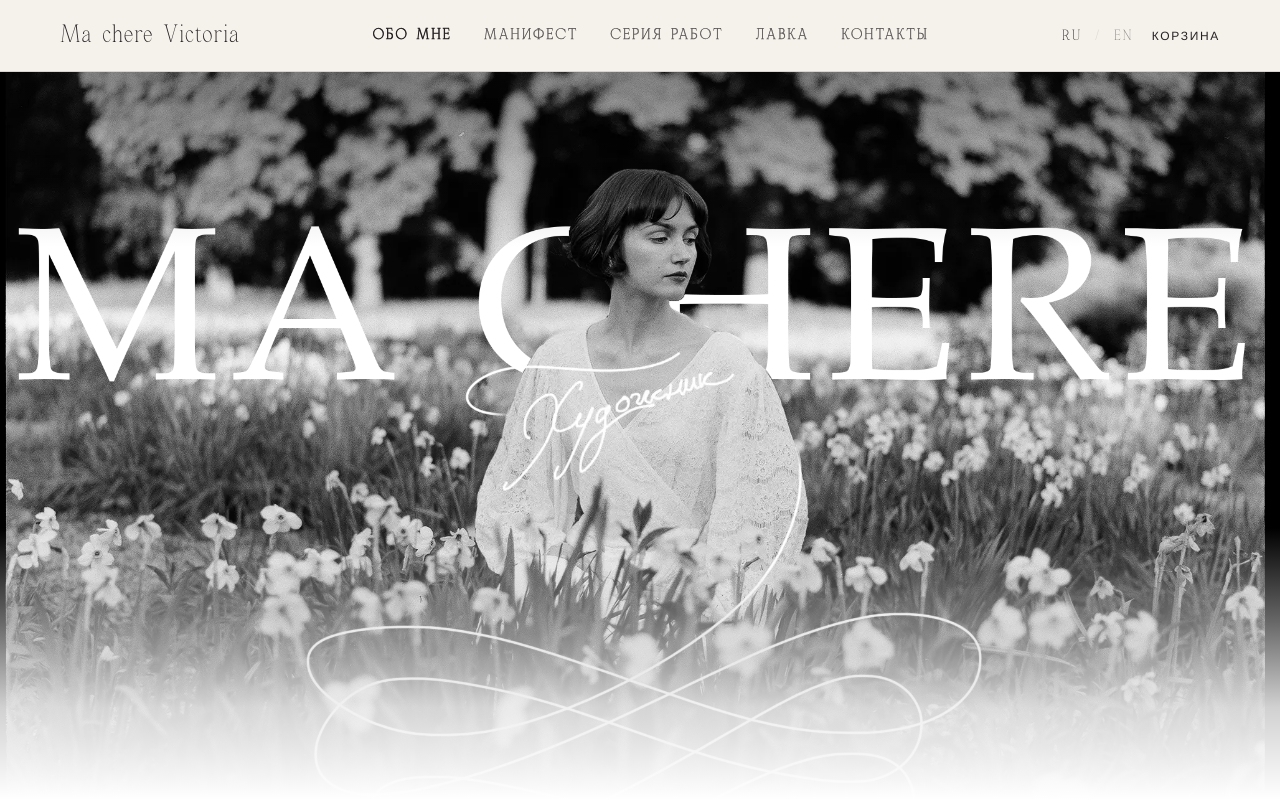
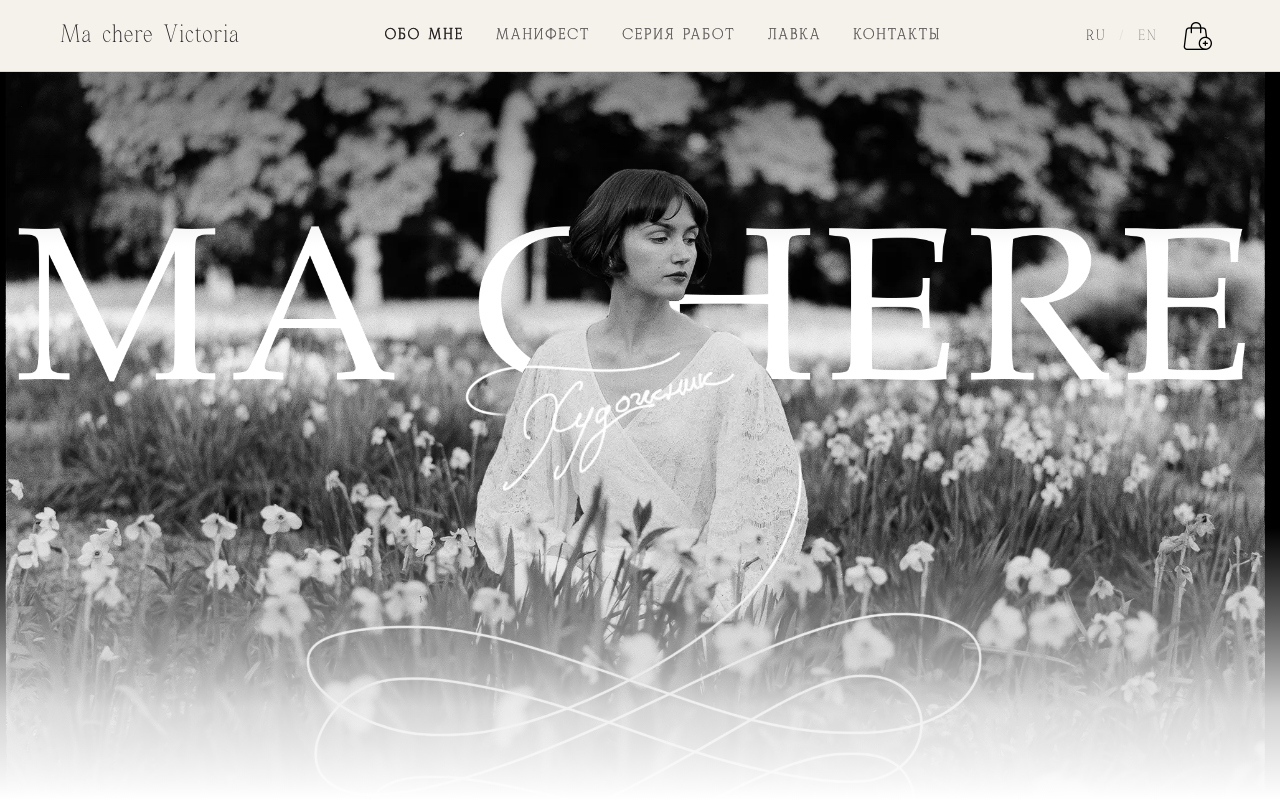
Before and after one commit to 5he1n/ma-cher-victoria, a plain HTML site: page index.html in a window 1280 px wide. Shown: the top 800 px of the page. Drawn offline with Linux system fonts and the light colour scheme; a web font is replaced by a local one.

Commit message:
feature: Change cart button to icon. Add badge

```diff
--- a/css/style.css
+++ b/css/style.css
@@ -167,20 +167,73 @@ img { display: block; max-width: 100%; height: auto; }
 
 /* Кнопка корзины в шапке */
 .cart-toggle {
+  display: inline-grid;
+  place-items: center;
+  flex: 0 0 auto;
+  width: 44px;
+  min-width: 44px;
+  height: 44px;
   background: none;
   border: none;
   cursor: pointer;
   color: var(--text);
+  padding: 6px;
+}
+
+.cart-toggle[hidden] { display: none; }
+
+.cart-toggle:focus-visible {
+  outline-width: 2px;
+  border-radius: 2px;
+}
+
+.cart-icon-wrap {
+  position: relative;
+  display: block;
+  width: 32px;
+  height: 32px;
+}
+
+.cart-icon {
+  width: 32px;
+  height: 32px;
+  object-fit: contain;
+}
+
+.cart-count {
+  position: absolute;
+  z-index: 1;
+  display: inline-flex;
+  align-items: center;
+  justify-content: center;
+  min-width: 18px;
+  height: 18px;
+  padding: 0 5px;
+  border-radius: 999px;
+  background: #c62828;
+  color: #fff;
   font-family: var(--font-ui);
-  font-size: 12px;
-  letter-spacing: .14em;
-  text-transform: uppercase;
-  padding: 8px 0;
+  font-size: 11px;
+  font-weight: 600;
+  font-variant-numeric: tabular-nums;
+  line-height: 1;
+  letter-spacing: 0;
   white-space: nowrap;
 }
 
-.cart-toggle[hidden] { display: none; }
-.cart-count { color: var(--text-soft); }
+.cart-count[hidden] { display: none; }
+
+.cart-toggle[data-badge-position="top-right"] .cart-count {
+  top: 0;
+  right: 0;
+  transform: translate(50%, -50%);
+}
+
+.cart-toggle[data-badge-position="bottom-right"] .cart-count {
+  right: 0;
+  bottom: 0;
+  transform: translate(50%, 50%);
+}
 
 /* Бургер */
 .nav-toggle {
--- a/index.html
+++ b/index.html
@@ -39,8 +39,11 @@
                 <span class="lang-divider">/</span>
                 <a href="#" class="lang-link">EN</a>
             </div>
-            <button class="cart-toggle" id="cartToggle" hidden>
-                Корзина <span class="cart-count" id="cartCount"></span>
+            <button class="cart-toggle" id="cartToggle" aria-label="Корзина" hidden>
+                <span class="cart-icon-wrap">
+                    <img class="cart-icon" src="media/cart-icon.png" alt="" width="32" height="32">
+                    <span class="cart-count" id="cartCount" aria-hidden="true" hidden></span>
+                </span>
             </button>
         </div>
 
--- a/js/script.js
+++ b/js/script.js
@@ -4,6 +4,7 @@
 const SHOP_EMAIL = 'victtoress@mail.com';   // ← сюда приходят заказы
 const CURRENCY = '₽';
 const CART_KEY = 'mcv-cart';             // ключ хранения корзины
+const CART_BADGE_POSITION = 'top-right';  // 'top-right' | 'bottom-right'
 
 // ==========================================================================
 // 1. УТИЛИТЫ
@@ -434,8 +435,14 @@ const cart = {
           </div>`).join('')
       : '<p class="cart-empty">Пока пусто. Выберите работу на стене.</p>';
 
+    const count = this.items.length;
+    const countElement = document.getElementById('cartCount');
+    const toggle = document.getElementById('cartToggle');
+
     document.getElementById('cartTotal').textContent = money(this.total());
-    document.getElementById('cartCount').textContent = this.items.length ? `(${this.items.length})` : '';
+    countElement.textContent = count ? String(count) : '';
+    countElement.hidden = count === 0;
+    toggle.setAttribute('aria-label', count ? `Корзина, товаров: ${count}` : 'Корзина пуста');
 
     const order = document.getElementById('cartOrder');
     order.classList.toggle('is-disabled', !this.items.length);
@@ -469,6 +476,10 @@ function initCart() {
   const overlay = document.getElementById('cartOverlay');
   const toggle = document.getElementById('cartToggle');
   if (!panel || !toggle) return;
+
+  toggle.dataset.badgePosition = ['top-right', 'bottom-right'].includes(CART_BADGE_POSITION)
+    ? CART_BADGE_POSITION
+    : 'top-right';
 
   setCartOpen = (open) => {
     panel.classList.toggle('is-open', open);
```
Also changed, not shown: media/cart-icon.png (added).
